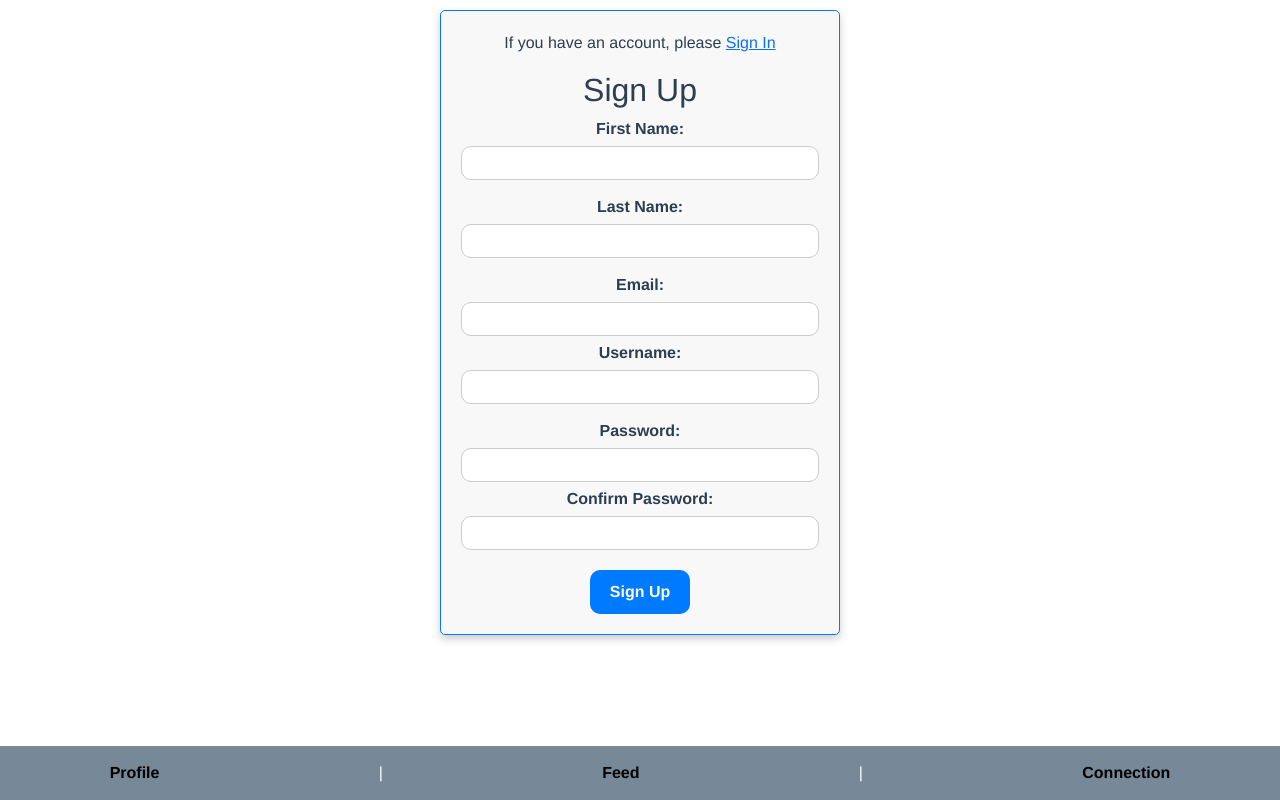
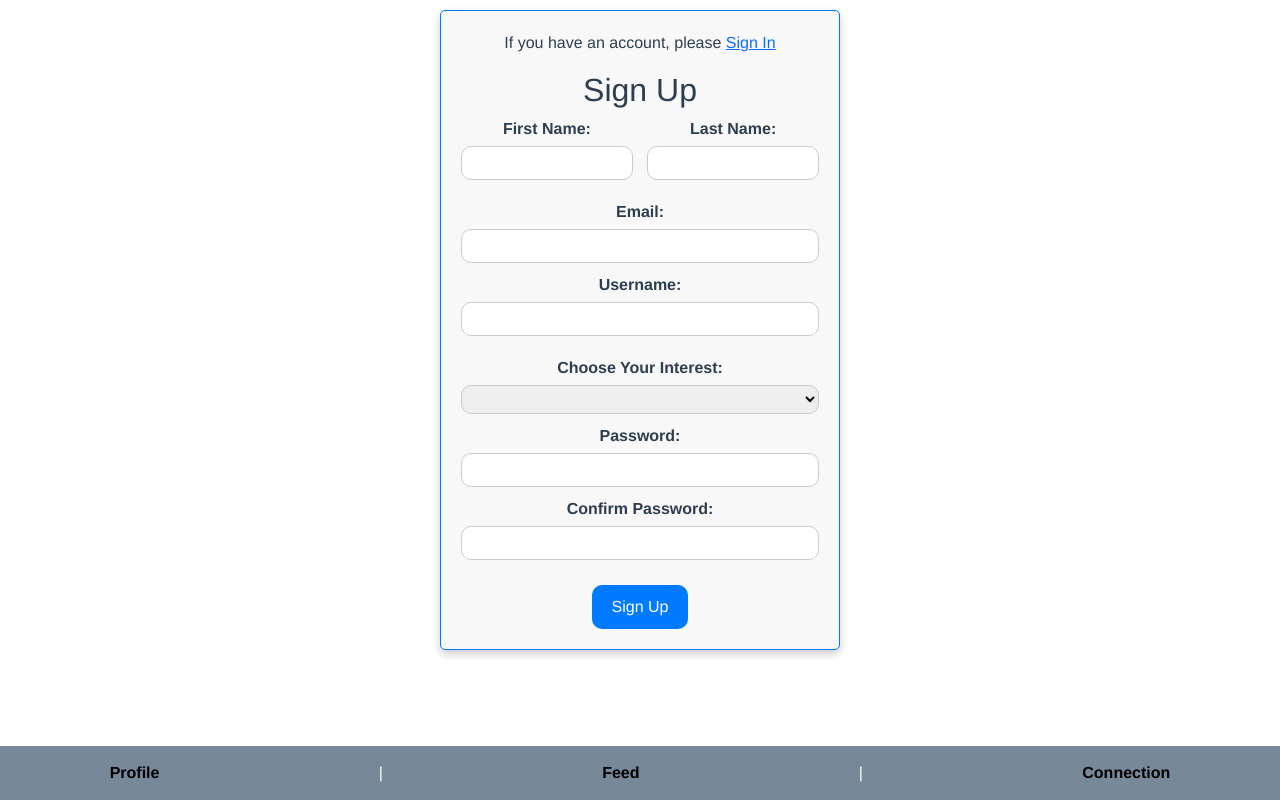
Before and after one commit to bhathiknk/socialmedia-webapp, a Vue app: page /SignUp in a window 1280 px wide. Built offline with nearby package versions, Linux system fonts and the light colour scheme.

Commit message:
sign up form interest field added

```diff
--- a/src/components/LoggingComponent/SignUp.vue
+++ b/src/components/LoggingComponent/SignUp.vue
@@ -1,6 +1,5 @@
 <template>
     <div class="signup-form">
-
         <div>
             <p>If you have an account, please <router-link to="/SignIn">Sign In</router-link></p>
         </div>
@@ -8,12 +7,16 @@
         <h2>Sign Up</h2>
         <form @submit.prevent="submitForm">
             <div class="form-group">
-                <label for="first-name">First Name:</label>
-                <input type="text" id="first-name" v-model="firstName" required />
-            </div>
-            <div class="form-group">
-                <label for="last-name">Last Name:</label>
-                <input type="text" id="last-name" v-model="lastName" required />
+                <div class="name-group">
+                    <div class="name-input">
+                        <label for="first-name">First Name:</label>
+                        <input type="text" id="first-name" v-model="firstName" required />
+                    </div>
+                    <div class="name-input">
+                        <label for="last-name">Last Name:</label>
+                        <input type="text" id="last-name" v-model="lastName" required />
+                    </div>
+                </div>
             </div>
             <div class="form-group">
                 <label for="email">Email:</label>
@@ -23,6 +26,16 @@
                 <label for="username">Username:</label>
                 <input type="text" id="username" v-model="username" required />
             </div>
+
+            <div class="form-group">
+                <label for="interest">Choose Your Interest:</label>
+                <select id="interest" v-model="interest">
+                    <option value="technology">Technology</option>
+                    <option value="business">Business</option>
+                    <option value="science">Science</option>
+                </select>
+            </div>
+
             <div class="form-group">
                 <label for="password">Password:</label>
                 <input type="password" id="password" v-model="password" required />
@@ -34,9 +47,9 @@
             <button type="submit">Sign Up</button>
         </form>
     </div>
+</template>
 
 
-</template>
 
 <script>
 export default {
@@ -47,7 +60,8 @@ export default {
             email: '',
             username: '',
             password: '',
-            confirmPassword: ''
+            confirmPassword: '',
+            interest: '' // Add the 'interest' field to your data
         };
     },
     methods: {
@@ -60,7 +74,8 @@ export default {
                 email: this.email,
                 username: this.username,
                 password: this.password,
-                confirmPassword: this.confirmPassword
+                confirmPassword: this.confirmPassword,
+                interest: this.interest // Include the interest field in the data
             });
         }
     }
@@ -68,34 +83,42 @@ export default {
 </script>
 
 <style scoped>
-
 .signup-form {
     max-width: 400px;
     margin: 10px auto;
     padding: 20px;
-    border: 1px solid #007bff; /* Change border color to match the button */
+    border: 1px solid #007bff;
     border-radius: 5px;
-    background-color: #f8f8f8; /* Add a background color */
-    box-shadow: 0 4px 8px 0 rgba(0, 0, 0, 0.2); /* Add a subtle box shadow */
+    background-color: #f8f8f8;
+    box-shadow: 0 4px 8px 0 rgba(0, 0, 0, 0.2);
     overflow-y: auto;
 }
 
 .form-group {
-    margin-bottom: 5px; /* Increase spacing between form groups */
+    margin-bottom: 10px;
+}
+
+.name-group {
+    display: flex;
+    justify-content: space-between;
+}
+
+.name-input {
+    flex-basis: 48%;
 }
 
 label {
     display: block;
     font-weight: bold;
-    margin-bottom: 5px; /* Add space below labels */
+    margin-bottom: 5px;
 }
 
-input {
+input, select {
     width: 100%;
-    padding: 4px; /* Increase input padding */
+    padding: 4px;
     border: 1px solid #ccc;
     border-radius: 10px;
-    outline: none; /* Remove input outline */
+    outline: none;
 }
 
 button {
@@ -105,11 +128,10 @@ button {
     border: none;
     border-radius: 10px;
     cursor: pointer;
-    font-weight: bold;
-    margin-top: 15px; /* Add space above the button */
+    margin-top: 15px;
 }
 
 button:hover {
-    background-color: #0056b3; /* Change button color on hover */
+    background-color: #0056b3;
 }
 </style>
```
